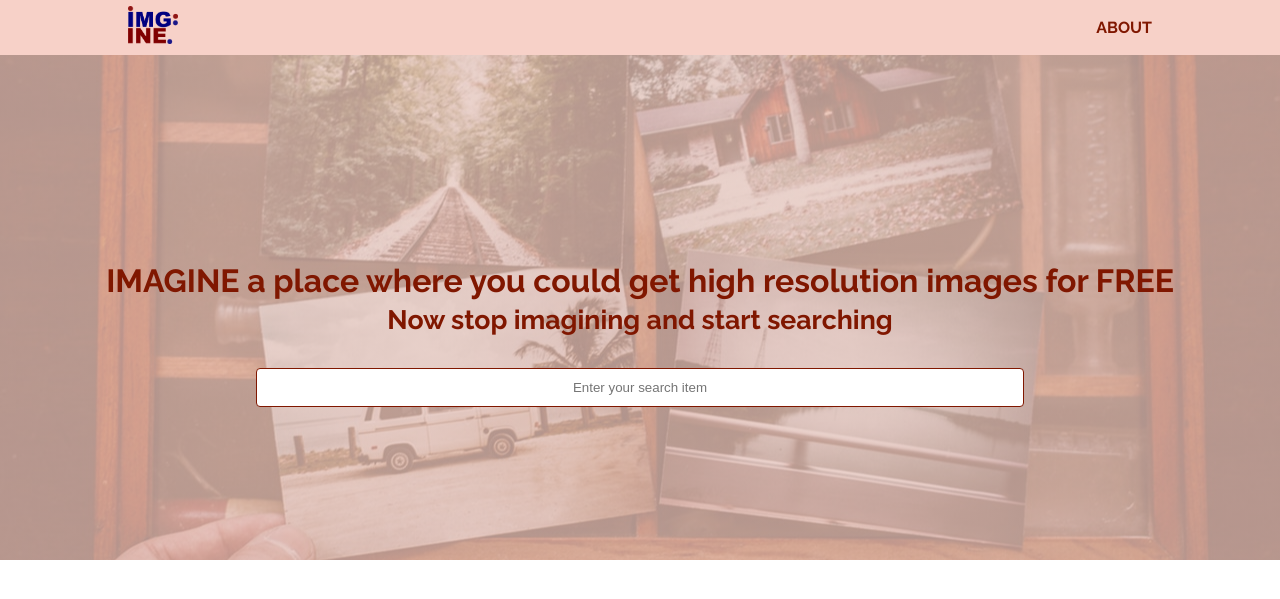
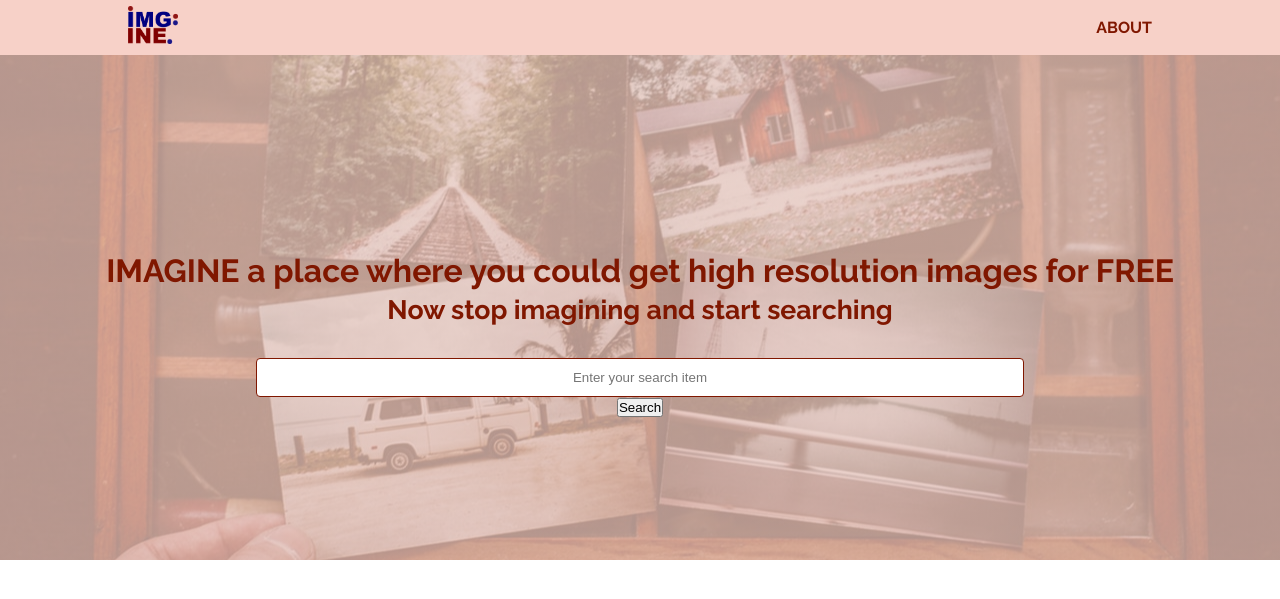
Before and after one commit to Mantongash/img-ine, a Django app: page / in a window 1280 px wide. Shown: the top 599 px of the page. Run offline with Django 3.2, Linux system fonts and the light colour scheme.

Commit message:
Added a search button

```diff
--- a/landing/templates/landing/base.html
+++ b/landing/templates/landing/base.html
@@ -24,6 +24,7 @@
       <h1>IMAGINE a place where you could get high resolution images for FREE <span class="sub"><small>Now stop imagining and start searching</small></span></h1>
       <form action="">
         <input type="text" placeholder="Enter your search item">
+        <input type="submit" value="Search">
       </form>
     </div>
       </header>
```
